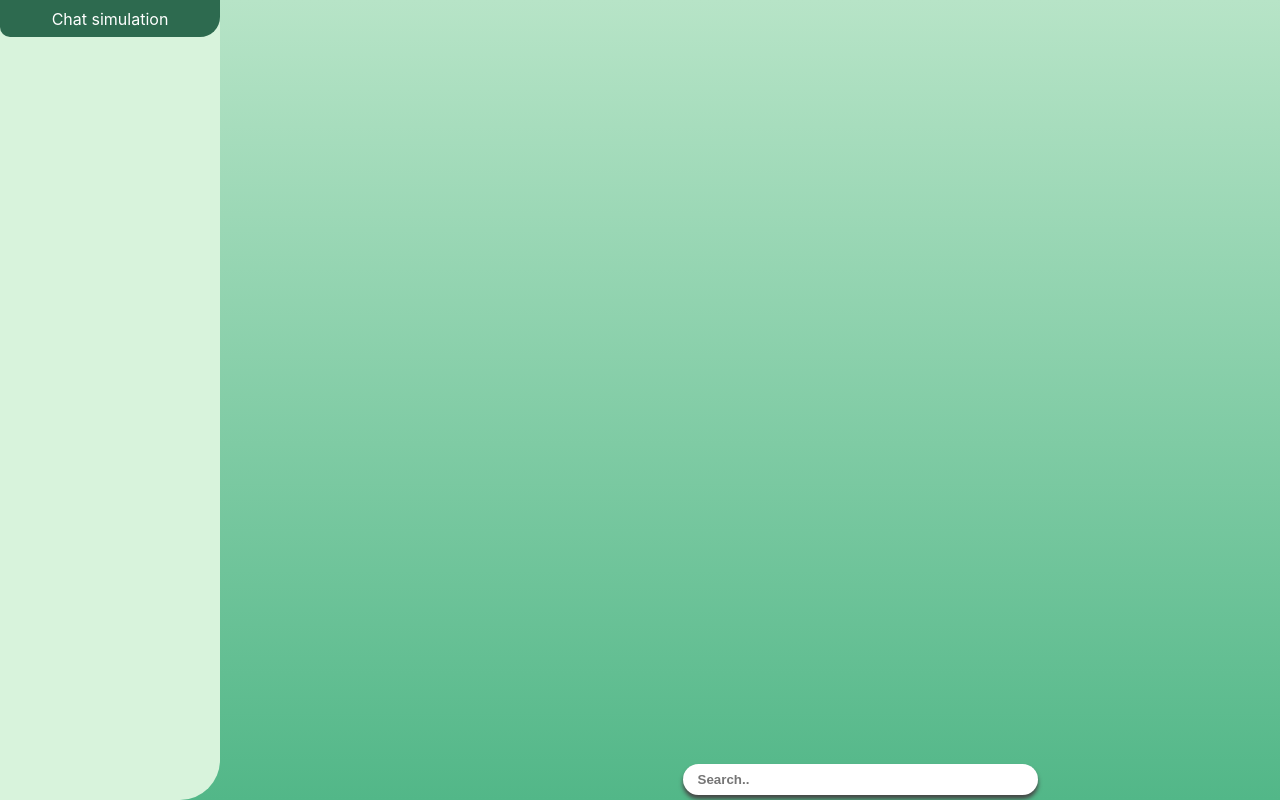
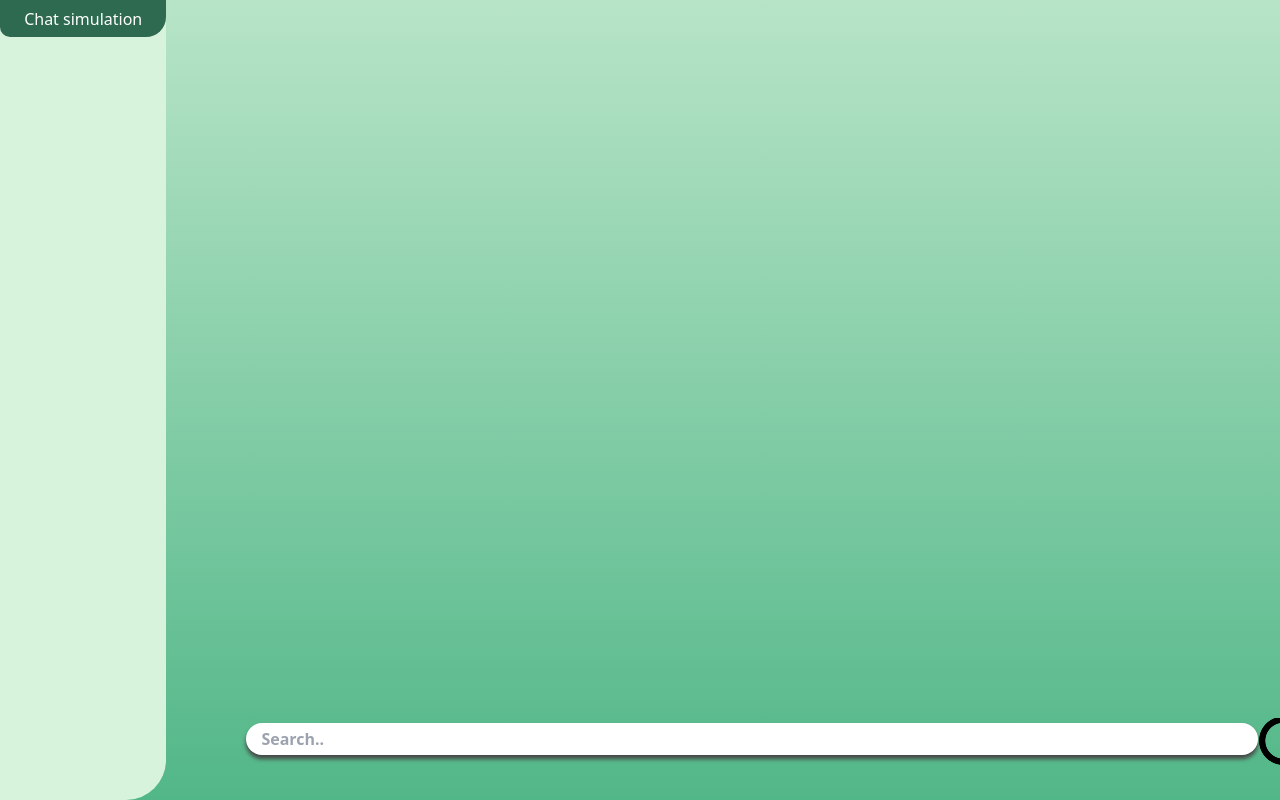
Before and after one commit to TrietMinhNguyen123/chat-simulation, a React (Create React App) app: page /chatbot in a window 1280 px wide. Built offline with nearby package versions, Linux system fonts and the light colour scheme.

Commit message:
adding tailwind

```diff
--- a/package.json
+++ b/package.json
@@ -37,5 +37,10 @@
       "last 1 firefox version",
       "last 1 safari version"
     ]
+  },
+  "devDependencies": {
+    "autoprefixer": "^10.4.14",
+    "postcss": "^8.4.24",
+    "tailwindcss": "^3.3.5"
   }
 }
--- /dev/null
+++ b/postcss.config.js
@@ -0,0 +1,6 @@
+module.exports = {
+  plugins: {
+    tailwindcss: {},
+    autoprefixer: {},
+  },
+}
--- a/src/component/styles/ContinueButton.css
+++ b/src/component/styles/ContinueButton.css
@@ -12,6 +12,13 @@
     box-shadow: 0px 4px 4px 0px rgb(70, 70, 70);
     font-size: 14px;
     color:#6CC298;
+    background-color: white;
+    transition: 1s;
+  }
+
+  #ContinueButton:hover{
+    color:white;
+    background-color: #5faf88;
   }
 
   .ContinueButton{
--- a/src/index.css
+++ b/src/index.css
@@ -1,11 +1,15 @@
-body {
+@tailwind base;
+@tailwind components;
+@tailwind utilities;
+
+/* body {
   margin: 0;
   font-family: -apple-system, BlinkMacSystemFont, 'Segoe UI', 'Roboto', 'Oxygen',
     'Ubuntu', 'Cantarell', 'Fira Sans', 'Droid Sans', 'Helvetica Neue',
     sans-serif;
   -webkit-font-smoothing: antialiased;
   -moz-osx-font-smoothing: grayscale;
-}
+} */
 
 code {
   font-family: source-code-pro, Menlo, Monaco, Consolas, 'Courier New',
--- a/src/pages/ChatBot.js
+++ b/src/pages/ChatBot.js
@@ -1,6 +1,7 @@
 import React from 'react';
 import '../pages/styles/Chatbot.css';
-
+import '../../src/index.css'
+import search_glass from "../img/search_glass.png";
 function ChatBot() {
   return (
     <div className="ChatPage">
@@ -8,7 +9,9 @@ function ChatBot() {
         <div className='Side_bar'></div>
         <div className="chat_interaction">
             <div className='Search_location'>
-            <input className='Search_bar' type="text" placeholder="Search.."></input>
+            <input className='Search_bar' type="text" placeholder="Search..">
+            </input>
+              <img src={search_glass}></img>
             </div>
         </div>
     </div>
--- a/src/pages/styles/Chatbot.css
+++ b/src/pages/styles/Chatbot.css
@@ -10,7 +10,7 @@
     top: 0;
     z-index: 1;
     left: 0;
-    width: 220px ;
+    width: 13% ;
     height: 37px ;
     color: white;
     background: #2D6A4F;
@@ -25,7 +25,7 @@
     display: flex;
     position: relative;
     height: 100vh;
-    width: 220px;
+    width: 13%;
     background: #D8F3DC;
     border-bottom-right-radius: 40px;
 }
@@ -39,13 +39,14 @@
 
 .Search_location{
     display: flex;
-    justify-content: center;
     position: fixed;
-    width: 100%;
-    bottom: 0;
-
+    width: 105vw;
+    bottom:15px;
+    padding: 0px 0px 10px 80px;
 
 }
 .Search_bar{
     font-weight: bold;
+    height: 4vh;
+    width: 80%;
 }
--- /dev/null
+++ b/tailwind.config.js
@@ -0,0 +1,7 @@
+module.exports = {
+  content: ["./src/**/*.{js,jsx,ts,tsx}"],
+  theme: {
+    extend: {},
+  },
+  plugins: [],
+};
```
Also changed, not shown: src/img/search_glass.png (added), 1 other file (tests, documents, lock files or other folders).
